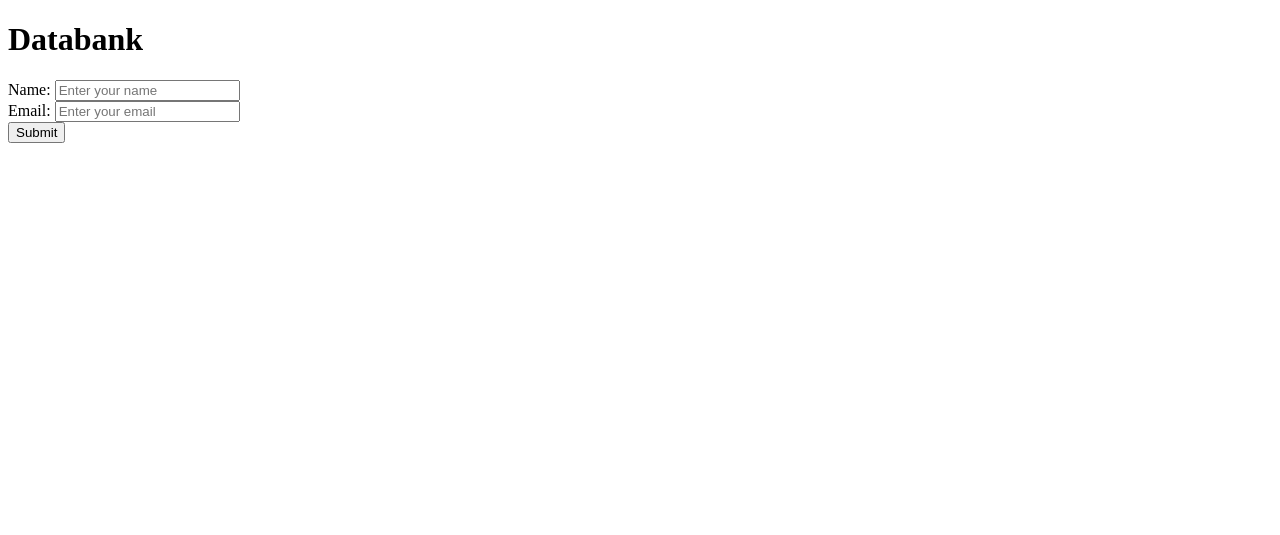
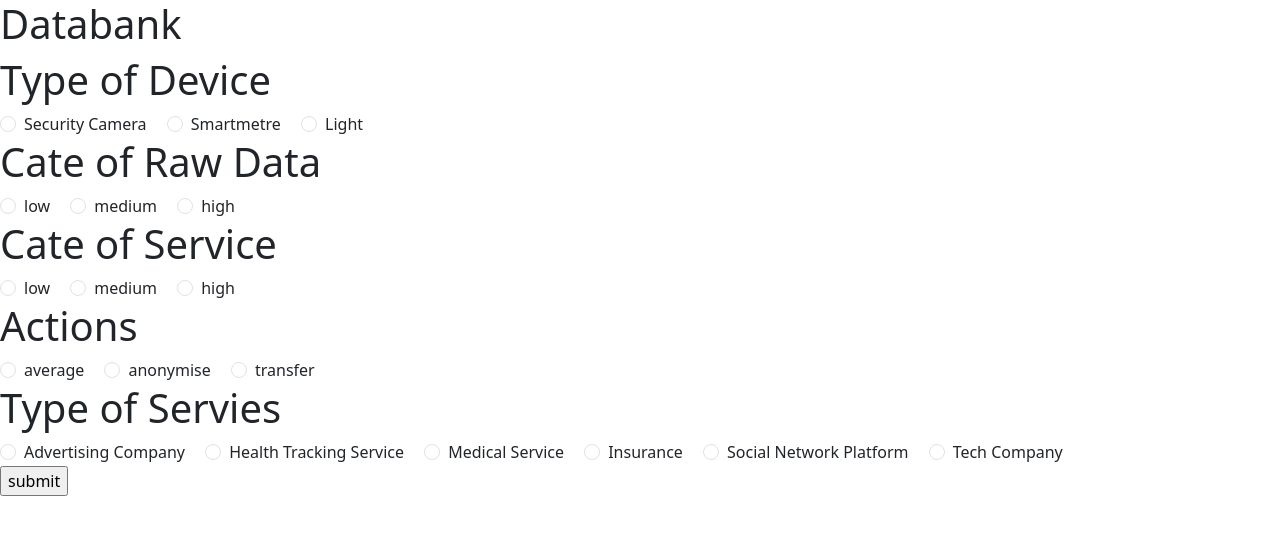
Before and after one commit to kantippayamontri/databank, a Flask app: page / in a window 1280 px wide. Shown: the top 535 px of the page. Run offline with Flask 3, Linux system fonts and the light colour scheme.

Commit message:
finish create form

```diff
--- a/app/__init__.py
+++ b/app/__init__.py
@@ -1,4 +1,4 @@
-from flask import Flask, render_template
+from flask import Flask, render_template, request
 
 
 def create_app():
@@ -6,10 +6,54 @@ def create_app():
         __name__,
     )
 
-    @app.route("/")
+    type_device = ["Security Camera", "Smartmetre", "Light"]
+
+    cate_raw_data = ["low", "medium", "high"]
+
+    cate_service = ["low", "medium", "high"]
+
+    action = ["average", "anonymise", "transfer"]
+
+    service_type= [
+        "Advertising Company",
+        "Health Tracking Service",
+        "Medical Service",
+        "Insurance",
+        "Social Network Platform",
+        "Tech Company",
+    ]
+
+    @app.route("/", methods=["POST", "GET"])
     def main_page():
-        # return "main page"
-        return render_template("main_page.html")
+        if request.method == "GET":
+            return render_template(
+                "main_page.html",
+                type_device=enumerate(type_device),
+                cate_raw_data=enumerate(cate_raw_data),
+                cate_service=enumerate(cate_service),
+                action=enumerate(action),
+                service_type=enumerate(service_type),
+            )
+        elif request.method == "POST":
+            _type_device = request.form["type_device"]
+            _cate_raw_data = request.form["cate_raw_data"]
+            _cate_service = request.form["cate_service"]
+            _action = request.form["action"]
+            _service_type = request.form["service_type"]
+
+            return "".join(
+                [
+                    f"type of device : {_type_device}<br>",
+                    f"cate of raw data : {_cate_raw_data}<br>",
+                    f"cate of cate service: {_cate_service}<br>",
+                    f"cate of action: {_action}<br>",
+                    f"cate of service type: {_service_type}<br>",
+                ]
+            )
+
+    def create_graph(data:dict):
+
+        return
 
     @app.route("/hello")
     def hello():
--- /dev/null
+++ b/app/templates/base.html
@@ -0,0 +1,2 @@
+<!doctype html>
+<title>Databank</title>
--- a/app/templates/main_page.html
+++ b/app/templates/main_page.html
@@ -3,22 +3,115 @@
   <head>
     <title>Databank</title>
     <meta charset="UTF-8" />
+    <link
+      href="https://cdn.jsdelivr.net/npm/bootstrap@5.3.3/dist/css/bootstrap.min.css"
+      rel="stylesheet"
+      integrity="sha384-QWTKZyjpPEjISv5WaRU9OFeRpok6YctnYmDr5pNlyT2bRjXh0JMhjY6hW+ALEwIH"
+      crossorigin="anonymous"
+    />
   </head>
+
   <body>
     <h1>Databank</h1>
-    <form id="myForm">
-      <label for="name">Name:</label>
-      <input type="text" id="name" name="name" placeholder="Enter your name" />
+    {% block content%}
+    <form action="#" method="post">
+      <h1>Type of Device</h1>
+      {% for (index, data) in type_device %}
+      <div class="form-check form-check-inline">
+        <input
+          class="form-check-input"
+          type="radio"
+          name="type_device"
+          id="inlineRadio1"
+          value="{{data}}"
+        />
+        <label class="form-check-label" for="inlineRadio1">{{data}}</label>
+      </div>
+      {%endfor%}
+
       <br />
-      <label for="email">Email:</label>
-      <input
-        type="email"
-        id="email"
-        name="email"
-        placeholder="Enter your email"
-      />
+
+      {# cate_raw #}
+      <h1>Cate of Raw Data</h1>
+      {% for (index, data) in cate_raw_data %}
+      <div class="form-check form-check-inline">
+        <input
+          class="form-check-input"
+          type="radio"
+          name="cate_raw_data"
+          id="inlineRadio1"
+          value="{{data}}"
+        />
+        <label class="form-check-label" for="inlineRadio1">{{data}}</label>
+      </div>
+      {%endfor%}
+
       <br />
-      <button type="submit">Submit</button>
+
+      {# cate service #}
+      <h1>Cate of Service</h1>
+      {% for (index, data) in cate_service %}
+      <div class="form-check form-check-inline">
+        <input
+          class="form-check-input"
+          type="radio"
+          name="cate_service"
+          id="inlineRadio1"
+          value="{{data}}"
+        />
+        <label class="form-check-label" for="inlineRadio1">{{data}}</label>
+      </div>
+      {%endfor%}
+
+      <br />
+
+      {# action #}
+      <h1>Actions</h1>
+      {% for (index, data) in action %}
+      <div class="form-check form-check-inline">
+        <input
+          class="form-check-input"
+          type="radio"
+          name="action"
+          id="inlineRadio1"
+          value="{{data}}"
+        />
+        <label class="form-check-label" for="inlineRadio1">{{data}}</label>
+      </div>
+      {%endfor%}
+
+      <br />
+
+      {# service type#}
+      <h1>Type of Servies</h1>
+      {% for (index, data) in service_type %}
+      <div class="form-check form-check-inline">
+        <input
+          class="form-check-input"
+          type="radio"
+          name="service_type"
+          id="inlineRadio1"
+          value="{{data}}"
+        />
+        <label class="form-check-label" for="inlineRadio1">{{data}}</label>
+      </div>
+      {%endfor%}
+
+      <br />
+
+      <div>
+        <p><input type="submit" value="submit" /></p>
+      </div>
     </form>
+    {% endblock%}
+
+    {#create graph#}
+
   </body>
+
+  <script
+    src="https://cdn.jsdelivr.net/npm/bootstrap@5.3.3/dist/js/bootstrap.bundle.min.js"
+    integrity="sha384-YvpcrYf0tY3lHB60NNkmXc5s9fDVZLESaAA55NDzOxhy9GkcIdslK1eN7N6jIeHz"
+    crossorigin="anonymous"
+  ></script>
 </html>
```
